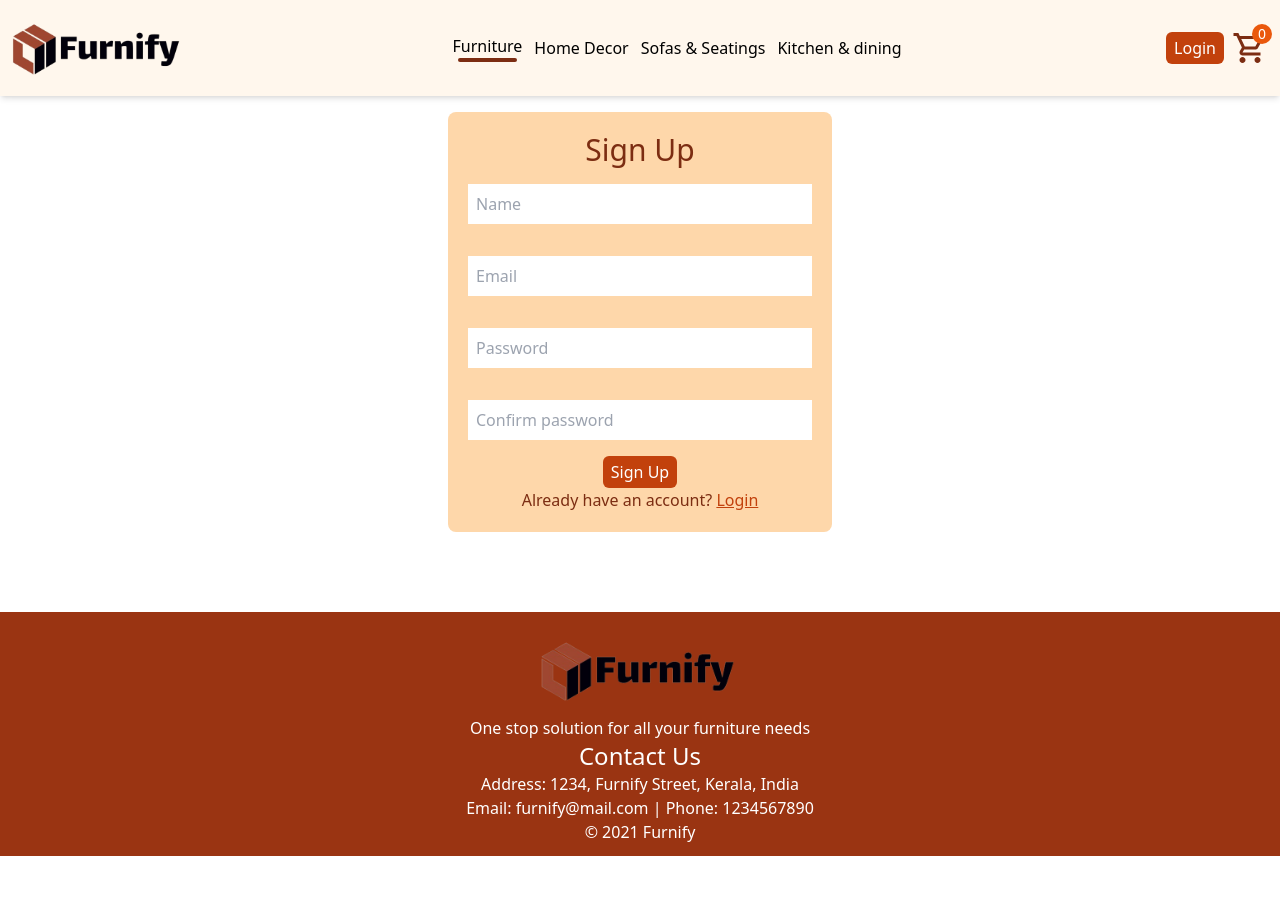
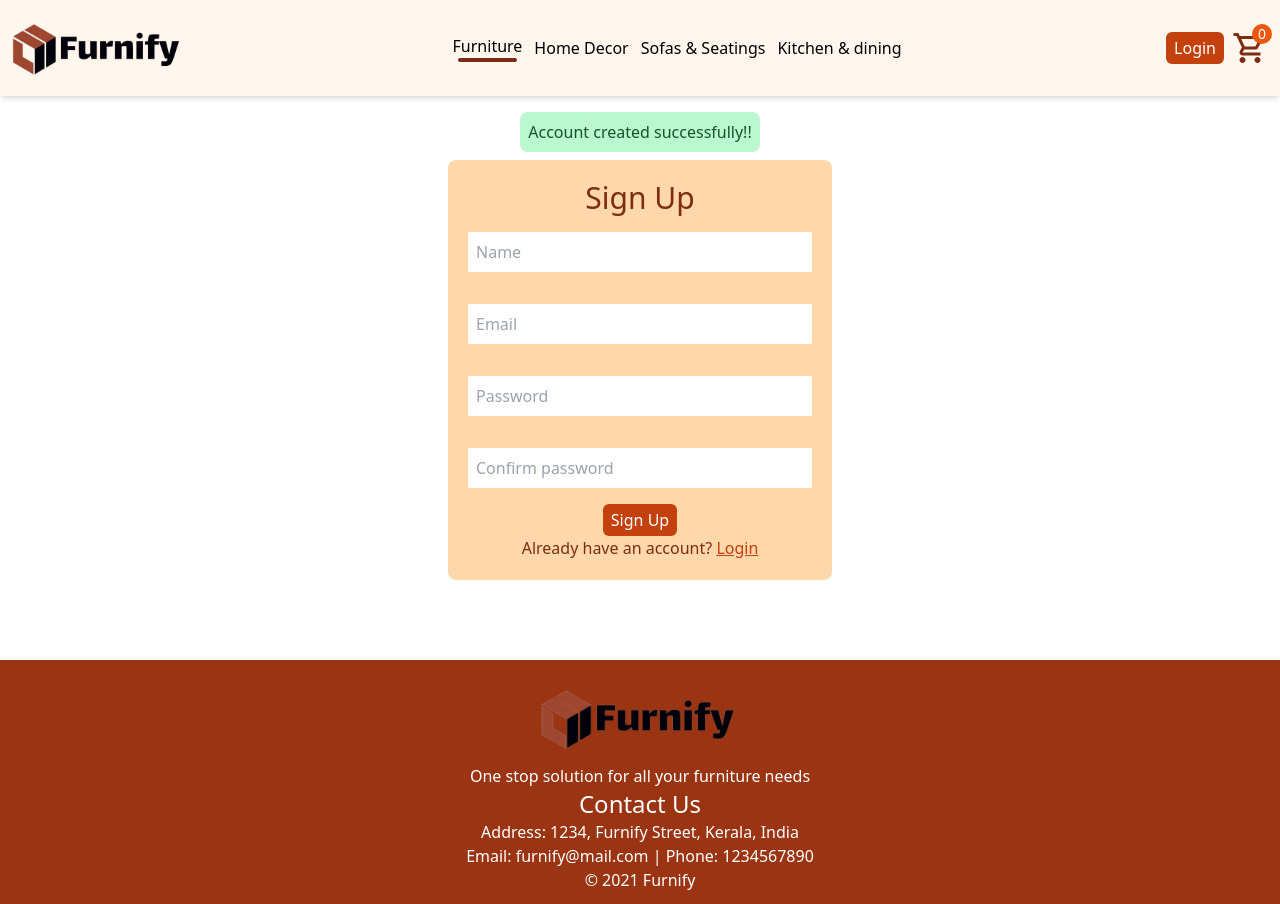
Before and after one commit to anaspxr/e-commerce-furniture-shop, a React (Vite) app in the folder frontend/: page /login in a window 1280 px wide. Before the commit the page ends 856 px from the top, so only its background shows below. Built offline with nearby package versions, Linux system fonts and the light colour scheme.

Commit message:
add a signup success message box

```diff
--- a/frontend/src/App.jsx
+++ b/frontend/src/App.jsx
@@ -12,7 +12,7 @@ function App() {
     <>
       <BrowserRouter>
         <Navbar />
-        <div className="mt-28"></div>
+        <div className="md:mt-28 mt-20"></div>
         <Routes>
           <Route path="/" element={<Home />} />
           <Route
--- a/frontend/src/pages/LoginSignup.jsx
+++ b/frontend/src/pages/LoginSignup.jsx
@@ -1,16 +1,24 @@
-import { act, useState } from "react";
+import { useState } from "react";
 import { useFormik } from "formik";
 import { signUpSchema } from "../schemas/userScheme";
 export default function LoginSignup() {
   const [newUser, setNewUser] = useState(true);
+  const [success, setSuccess] = useState(true);
   return (
-    <div className="flex justify-center">
+    <div className="flex justify-center flex-col items-center gap-2">
+      <div
+        className={`${
+          !success && "invisible"
+        } bg-green-200 p-2 flex items-center justify-center rounded-lg transition-opacity duration-1000`}
+      >
+        <p className="text-green-900">Account created successfully!!</p>
+      </div>
+
       {newUser ? (
-        <SignUp setNewUser={setNewUser} />
+        <SignUp setSuccess={setSuccess} setNewUser={setNewUser} />
       ) : (
         <Login setNewUser={setNewUser} />
       )}
-      <div></div>
     </div>
   );
 }
@@ -51,7 +59,7 @@ function Login({ setNewUser }) {
   );
 }
 
-function SignUp({ setNewUser }) {
+function SignUp({ setSuccess, setNewUser }) {
   const {
     values,
     handleChange,
@@ -83,6 +91,11 @@ function SignUp({ setNewUser }) {
       };
       localStorage.setItem("users", JSON.stringify([...localData, newUser]));
       actions.resetForm();
+      setNewUser(false);
+      setSuccess(true);
+      setTimeout(() => {
+        setSuccess(false);
+      }, 3000);
     },
   });
   return (
```
